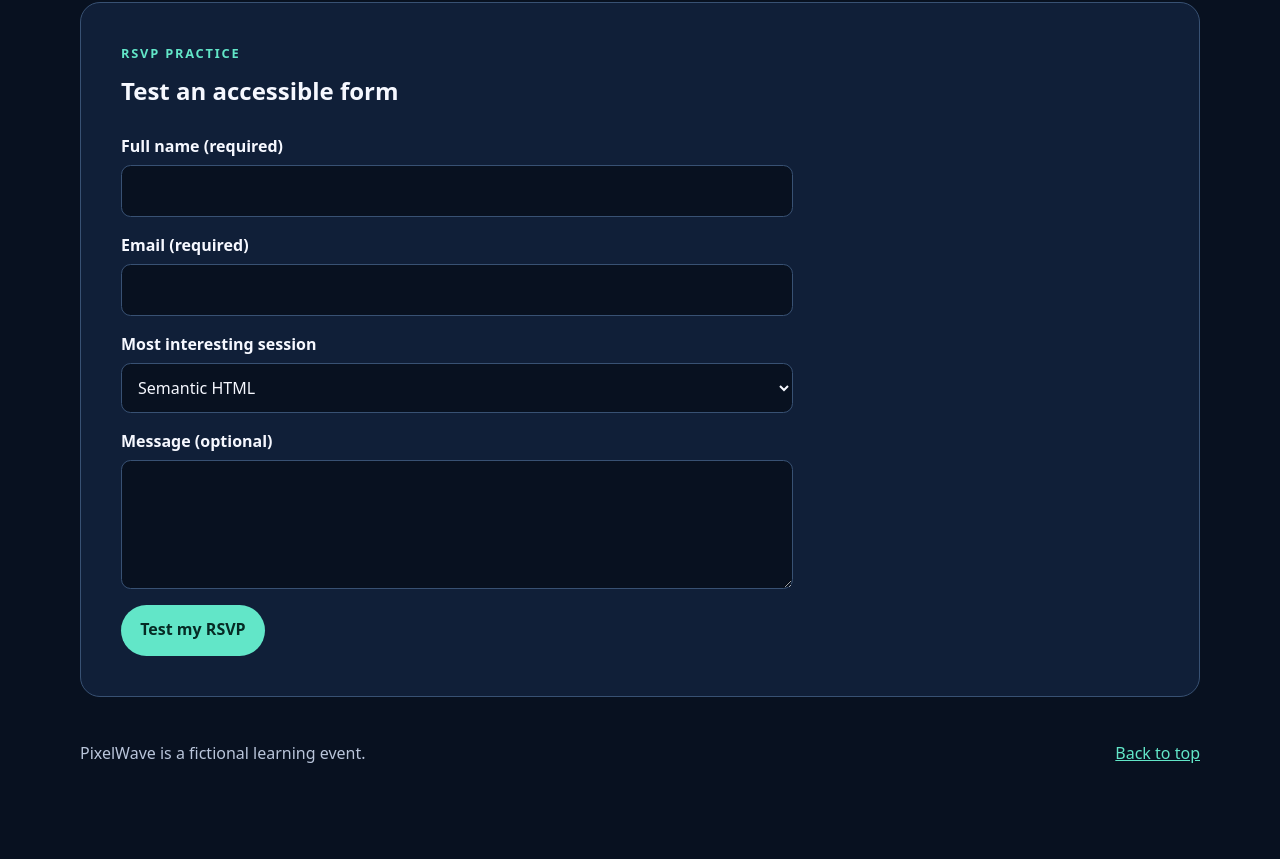
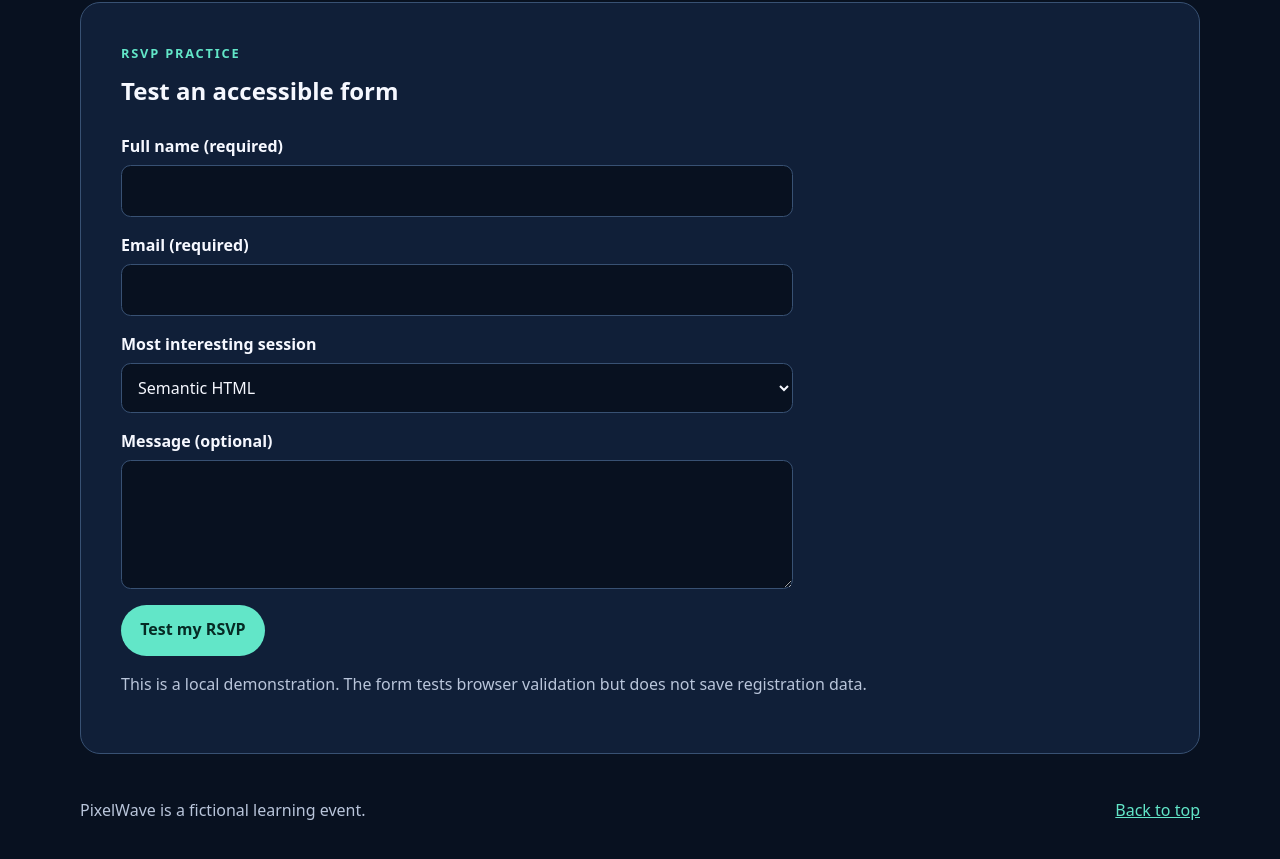
Before and after one commit to leviettien1808/pixelwave-festival, a plain HTML site: page index.html in a window 1280 px wide. Shown: the part 1935-2794 px from the top of the page. Before the commit the page ends 2765 px from the top, so only its background shows below. Drawn offline with Linux system fonts and the light colour scheme.

Commit message:
Skip keyboard

```diff
--- a/index.html
+++ b/index.html
@@ -7,6 +7,7 @@
     <link rel="stylesheet" href="styles.css" />
   </head>
   <body id="top">
+    <a class="skip-link" href="#main-content">Skip to main content</a>
     <header class="hero">
       <nav class="site-nav">
         <a href="#top" class="brand">PixelWave</a>
@@ -183,6 +184,10 @@
           </div>
           <button type="submit">Test my RSVP</button>
         </form>
+        <p id="registration-note" class="form-note">
+          This is a local demonstration. The form tests browser validation but
+          does not save registration data.
+        </p>
       </section>
     </main>
     <footer>
```
